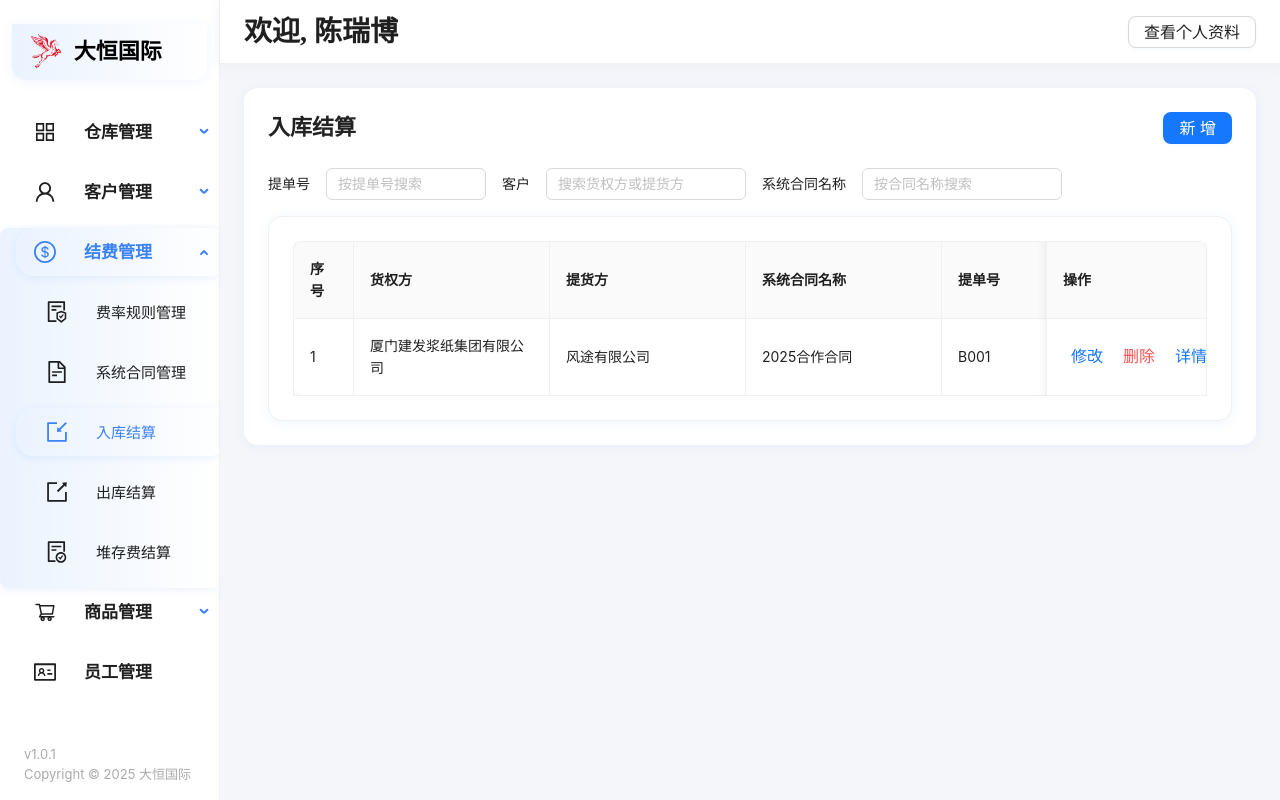
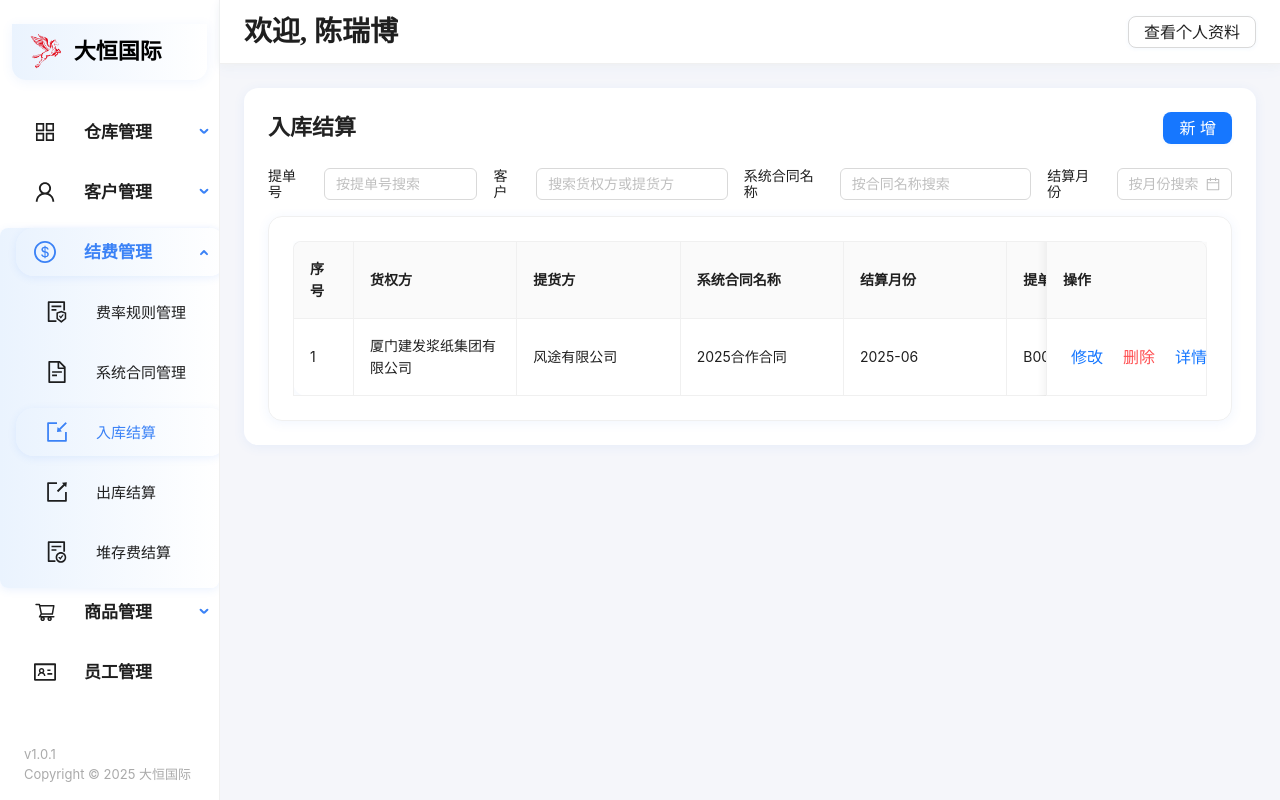
Before and after one commit to JinfengPang/DH-Frontend, a React (Vite) app: page /cost/in in a window 1280 px wide. Built offline with nearby package versions, Linux system fonts and the light colour scheme.

Commit message:
feat: fix bugs

```diff
--- /dev/null
+++ b/src/pages/Cost.jsx
@@ -0,0 +1,13 @@
+import React from 'react';
+import { Card } from 'antd';
+import { Outlet } from 'react-router-dom';
+
+function Cost() {
+  return (
+    <div>
+      <Outlet />
+    </div>
+  );
+}
+
+export default Cost;
--- /dev/null
+++ b/src/pages/Customer.jsx
@@ -0,0 +1,13 @@
+import React from 'react';
+import { Card } from 'antd';
+import { Outlet } from 'react-router-dom';
+
+function Customer() {
+  return (
+    <div>
+      <Outlet />
+    </div>
+  );
+}
+
+export default Customer;
--- /dev/null
+++ b/src/pages/Product.jsx
@@ -0,0 +1,13 @@
+import React from 'react';
+import { Card } from 'antd';
+import { Outlet } from 'react-router-dom';
+
+function Product() {
+  return (
+    <div>
+      <Outlet />
+    </div>
+  );
+}
+
+export default Product;
--- a/src/pages/cost/In.jsx
+++ b/src/pages/cost/In.jsx
@@ -1,5 +1,6 @@
 import React, { useState, useEffect } from 'react';
-import { Card, Table, Button, Space, Modal, Form, Input, message, Select } from 'antd';
+import { Card, Table, Button, Space, Modal, Form, Input, message, Select, DatePicker } from 'antd';
+import dayjs from 'dayjs';
 
 // 从 Info.jsx 获取客户 mock 数据
 const customerMockData = [
@@ -42,6 +43,7 @@ const initialData = [
     pickupParty: '风途有限公司', // 可以是任意存在的客户
     contractName: '2025合作合同',
     billNo: 'B001',
+    settleMonth: '2025-06', // 结算月份
     totalInFee: 5000,
     inUnitPrice: 10,
     inWeight: 500,
@@ -74,6 +76,7 @@ function CostIn() {
   const [searchBillNo, setSearchBillNo] = useState('');
   const [searchCargoOwner, setSearchCargoOwner] = useState('');
   const [searchContract, setSearchContract] = useState('');
+  const [searchMonth, setSearchMonth] = useState('');
   const [contractOptions, setContractOptions] = useState([]);
   const [customerOptions, setCustomerOptions] = useState([]);
   // 自动同步到 localStorage
@@ -106,6 +109,7 @@ function CostIn() {
     { title: '货权方', dataIndex: 'cargoOwner', key: 'cargoOwner' },
     { title: '提货方', dataIndex: 'pickupParty', key: 'pickupParty' },
     { title: '系统合同名称', dataIndex: 'contractName', key: 'contractName' },
+    { title: '结算月份', dataIndex: 'settleMonth', key: 'settleMonth' },
     { title: '提单号', dataIndex: 'billNo', key: 'billNo' },
     {
       title: '入库一次性费用合计',
@@ -135,8 +139,9 @@ function CostIn() {
       const matchCustomer = !searchCargoOwner ||
         (item.cargoOwner || '').toLowerCase().includes(searchCargoOwner.toLowerCase()) ||
         (item.pickupParty || '').toLowerCase().includes(searchCargoOwner.toLowerCase());
-      const matchContract = !searchContract || (item.contractName || '').includes(searchContract);
-      return matchBillNo && matchCustomer && matchContract;
+      const matchContract = !searchContract || (item.contractName || '').toLowerCase().includes(searchContract.toLowerCase());
+      const matchMonth = !searchMonth || item.settleMonth === searchMonth;
+      return matchBillNo && matchCustomer && matchContract && matchMonth;
     });
   };
 
@@ -148,13 +153,19 @@ function CostIn() {
 
   const onEdit = (record) => {
     setEditing(record);
-    form.setFieldsValue(record);
+    form.setFieldsValue({
+      ...record,
+      settleMonth: record.settleMonth ? dayjs(record.settleMonth) : null
+    });
     setModalOpen(true);
   };
 
   const handleOk = async () => {
     try {
       const values = await form.validateFields();
+
+      // 格式化结算月份
+      const settleMonth = values.settleMonth ? values.settleMonth.format('YYYY-MM') : '';
 
       // 计算各项费用
       const inFee = Number(values.inWeight) * Number(values.inUnitPrice);
@@ -163,6 +174,7 @@ function CostIn() {
 
       const newItem = {
         ...values,
+        settleMonth,
         inFee,
         outFee,
         boxTotalFee,
@@ -235,6 +247,14 @@ function CostIn() {
           style={{ width: 200 }}
           value={searchContract}
           onChange={e => setSearchContract(e.target.value)}
+        />
+        <span>结算月份</span>
+        <DatePicker.MonthPicker
+          placeholder="按月份搜索"
+          allowClear
+          style={{ width: 120 }}
+          value={searchMonth ? dayjs(searchMonth) : null}
+          onChange={date => setSearchMonth(date ? date.format('YYYY-MM') : '')}
         />
       </div>
 
@@ -324,6 +344,12 @@ function CostIn() {
           <Form.Item name="inDetail" label="入库一次性费用明细备注" rules={[{ required: true, message: '请输入备注' }]}>
             <Input.TextArea rows={4} />
           </Form.Item>
+          <Form.Item name="settleMonth" label="结算月份" rules={[{ required: true, message: '请选择结算月份' }]}>
+            <DatePicker.MonthPicker
+              style={{ width: '100%' }}
+              placeholder="请选择结算月份"
+            />
+          </Form.Item>
         </Form>
       </Modal>
 
@@ -351,6 +377,7 @@ function CostIn() {
             <div style={{ marginBottom: 8 }}><b>货权方：</b>{detailRecord.cargoOwner}</div>
             <div style={{ marginBottom: 8 }}><b>提货方：</b>{detailRecord.pickupParty}</div>
             <div style={{ marginBottom: 8 }}><b>系统合同名称：</b>{detailRecord.contractName}</div>
+            <div style={{ marginBottom: 8 }}><b>结算月份：</b>{detailRecord.settleMonth}</div>
             <div style={{ marginBottom: 8 }}><b>提单号：</b>{detailRecord.billNo}</div>
             <div style={{ marginBottom: 8 }}><b>入库费单价：</b>{detailRecord.inUnitPrice}元/吨</div>
             <div style={{ marginBottom: 8 }}><b>入库重量：</b>{detailRecord.inWeight}吨</div>
```
